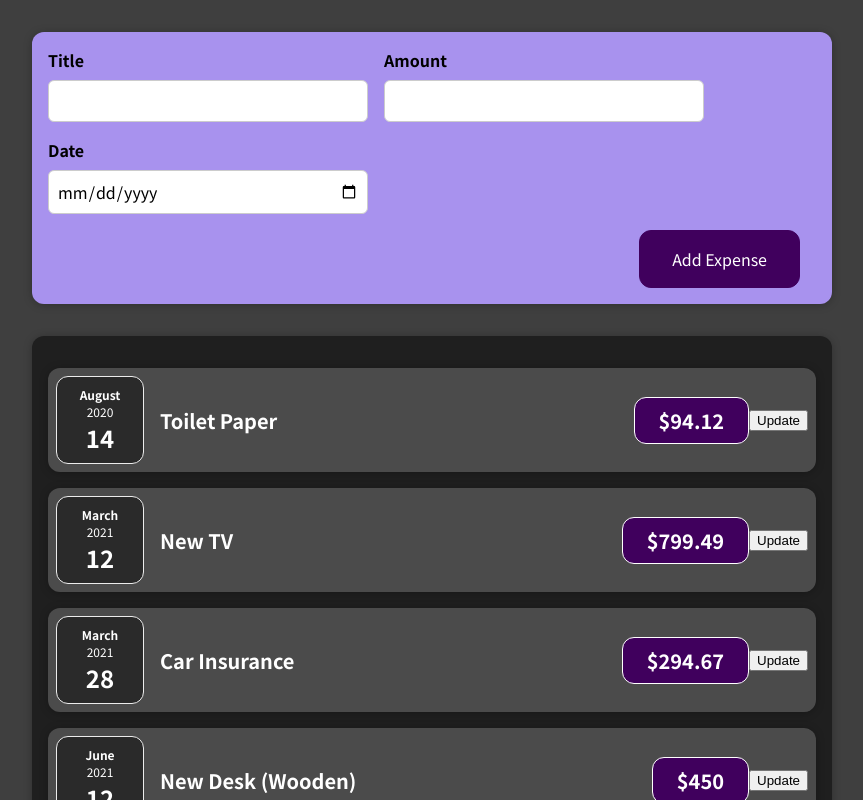
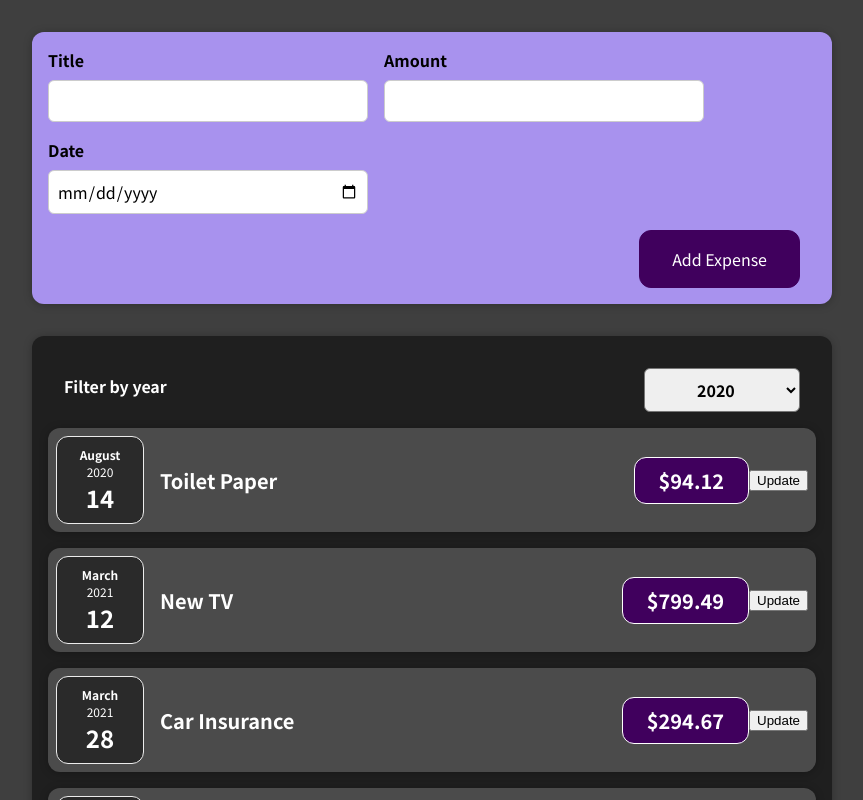
Before and after one commit to Meenal-Poladia/expense-tracker, a React (Create React App) app: page / in a window 1280 px wide. Shown: the top 800 px of the page, without its empty margins (208-1071 px from the left). Built offline with nearby package versions, Linux system fonts and the light colour scheme.

Commit message:
Added ExpenseFilter

```diff
--- /dev/null
+++ b/src/components/Expenses/ExpenseFilter.css
@@ -0,0 +1,24 @@
+.expenses-filter {
+    color: white;
+    padding: 0 1rem;
+}
+
+.expenses-filter__control {
+    display: flex;
+    width: 100%;
+    align-items: center;
+    justify-content: space-between;
+    margin: 1rem 0;
+}
+
+.expenses-filter label {
+    font-weight: bold;
+    margin-bottom: 0.5rem;
+}
+
+.expenses-filter select {
+    font: inherit;
+    padding: 0.5rem 3rem;
+    font-weight: bold;
+    border-radius: 6px;
+}
--- /dev/null
+++ b/src/components/Expenses/ExpenseFilter.js
@@ -0,0 +1,24 @@
+import './ExpenseFilter.css'
+
+const ExpensesFilter = (props) => {
+
+    const changeHandler = (event) => {
+        props.onSelectedChange(event.target.value);
+    }
+
+    return (
+        <div className='expenses-filter'>
+            <div className='expenses-filter__control'>
+                <label>Filter by year</label>
+                <select value={props.selectedYear} onChange={changeHandler}>
+                    <option value='2022'>2022</option>
+                    <option value='2021'>2021</option>
+                    <option value='2020'>2020</option>
+                    <option value='2019'>2019</option>
+                </select>
+            </div>
+        </div>
+    );
+};
+
+export default ExpensesFilter;
--- a/src/components/Expenses/Expenses.js
+++ b/src/components/Expenses/Expenses.js
@@ -1,11 +1,22 @@
 import ExpenseItem from "./ExpenseItem";
 import "./Expenses.css";
 import Card from "../UI/Card";
+import ExpensesFilter from "./ExpenseFilter";
+import {useState} from "react";
 
 function Expenses(props) {
-   const items = props.items
+   const items = props.items;
+   const [selectedYear, setSelectedYear] = useState("2020");
+
+   const selectChangeHandler = (selectedYear) => {
+      setSelectedYear(selectedYear);
+       console.log(selectedYear);
+    }
+
     return (
+        <div>
             <Card className="expenses">
+                <ExpensesFilter selectedYear={selectedYear} onSelectedChange ={selectChangeHandler}/>
                 <ExpenseItem title={items[0].title}
                              amount={items[0].amount}
                              date={items[0].date}>
@@ -23,6 +34,7 @@ function Expenses(props) {
                              date={items[3].date}>
                 </ExpenseItem>
             </Card>
+        </div>
     )
 }
 
```
Lines whose indentation alone changed are shown as unchanged.
